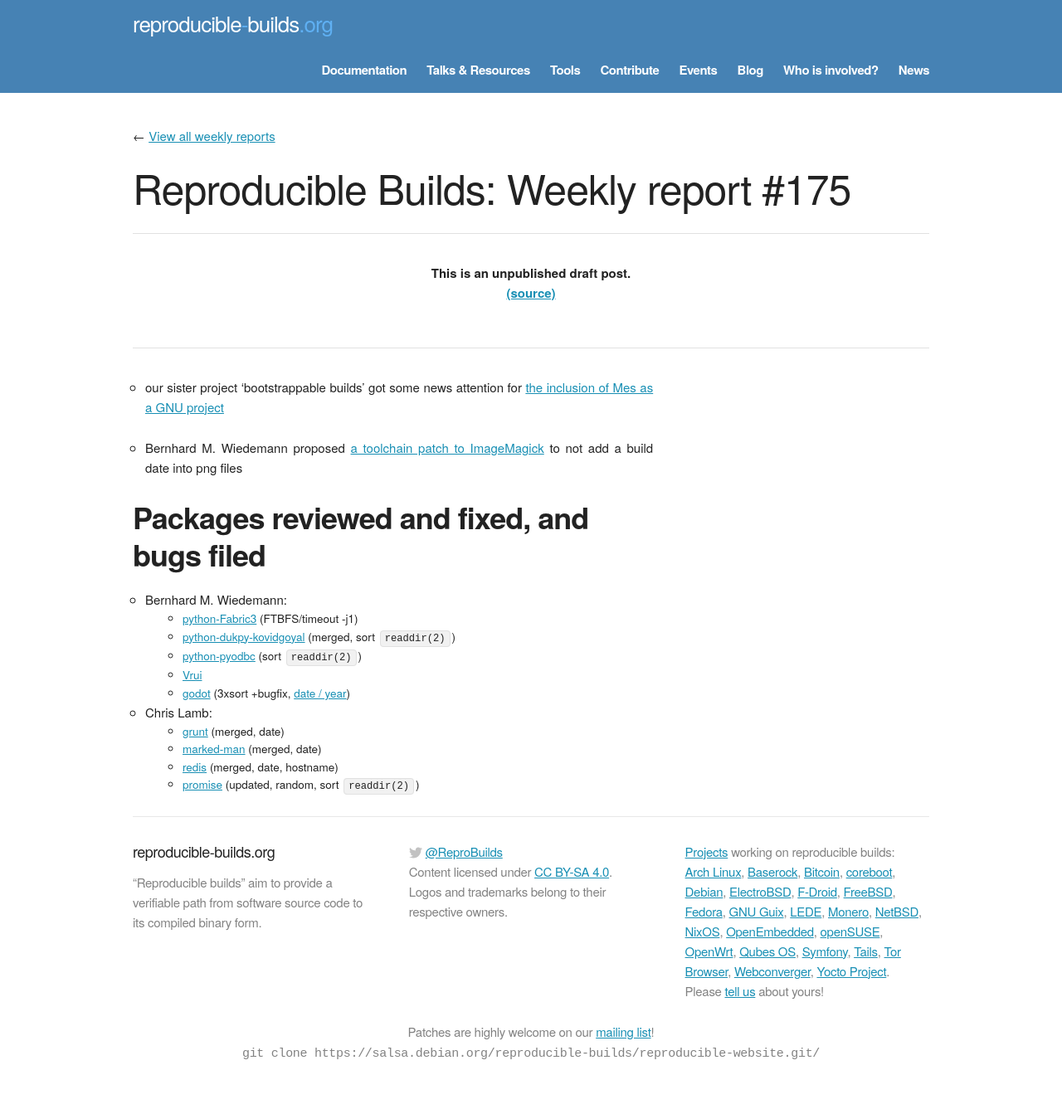
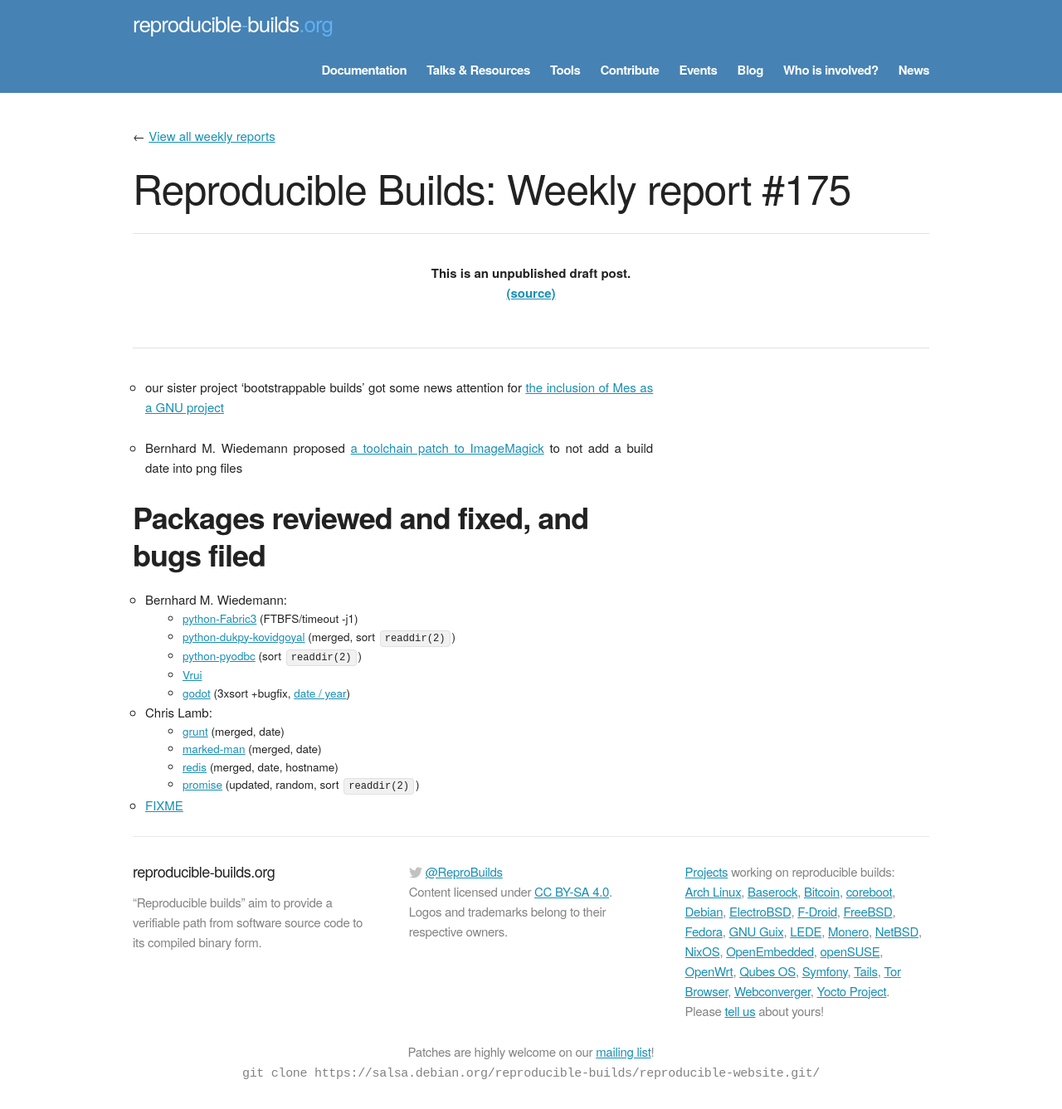
Before and after one commit to prototypefund/reproducible-website, a Jekyll site: the page built from _blog/posts/175.md, in a window 1280 px wide. Shown: the whole page at 83% size. Built offline with Jekyll 4.4.1, drawn with Linux system fonts in a browser that asks for light colours; some web fonts are replaced; before the commit the page ends 1313 px from its top, so only the background shows below that.

Commit message:
175 += https://github.com/chneukirchen/mblaze/pull/132

```diff
--- a/_blog/posts/175.md
+++ b/_blog/posts/175.md
@@ -23,3 +23,5 @@ Packages reviewed and fixed, and bugs filed
     * [marked-man](https://github.com/kapouer/marked-man/pull/12#issuecomment-416023601) (merged, date)
     * [redis](https://github.com/antirez/redis/pull/2992#issuecomment-416025440) (merged, date, hostname)
     * [promise](https://github.com/then/promise/pull/148#issuecomment-416569416) (updated, random, sort `readdir(2)`)
+
+* [FIXME](https://github.com/chneukirchen/mblaze/pull/132)
```
